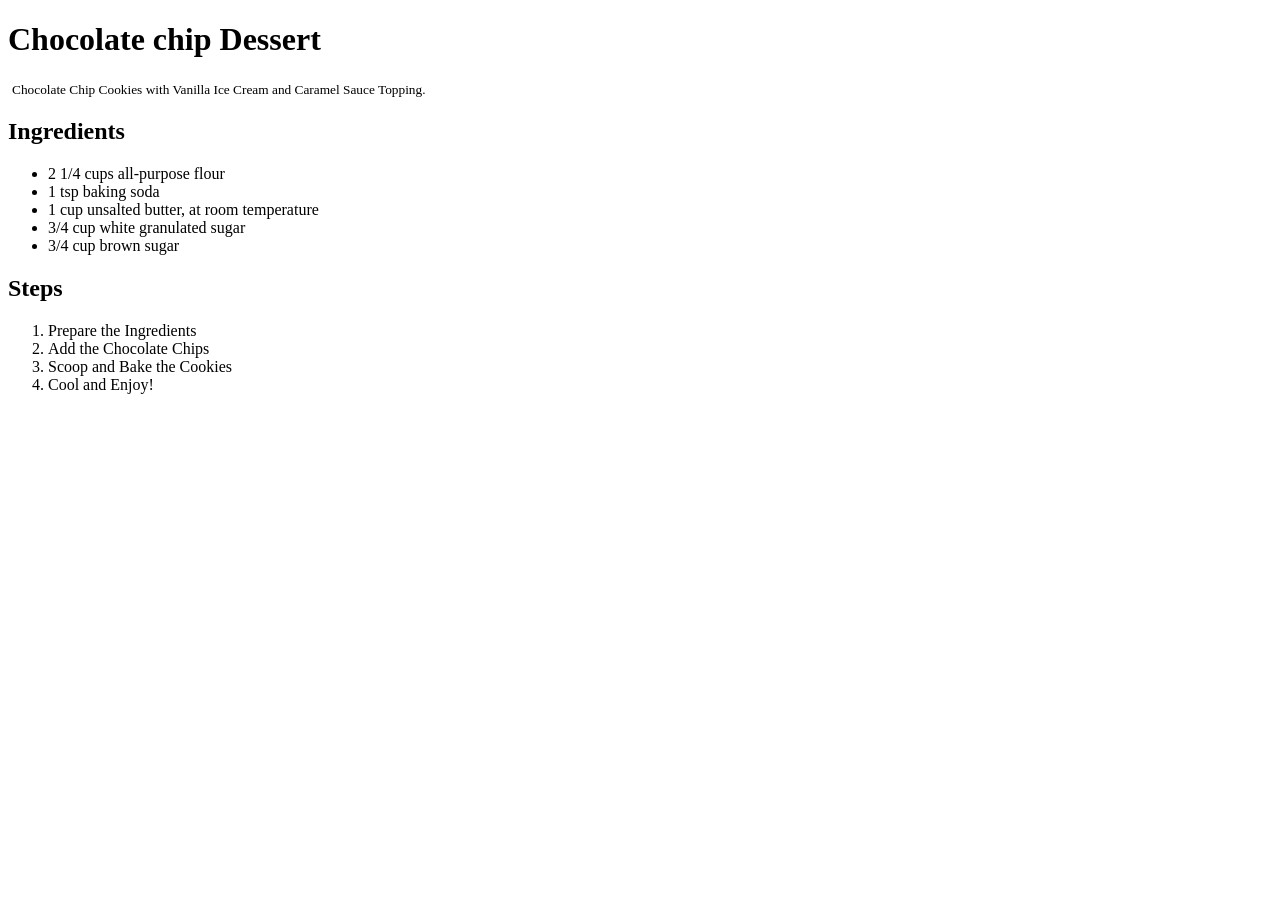
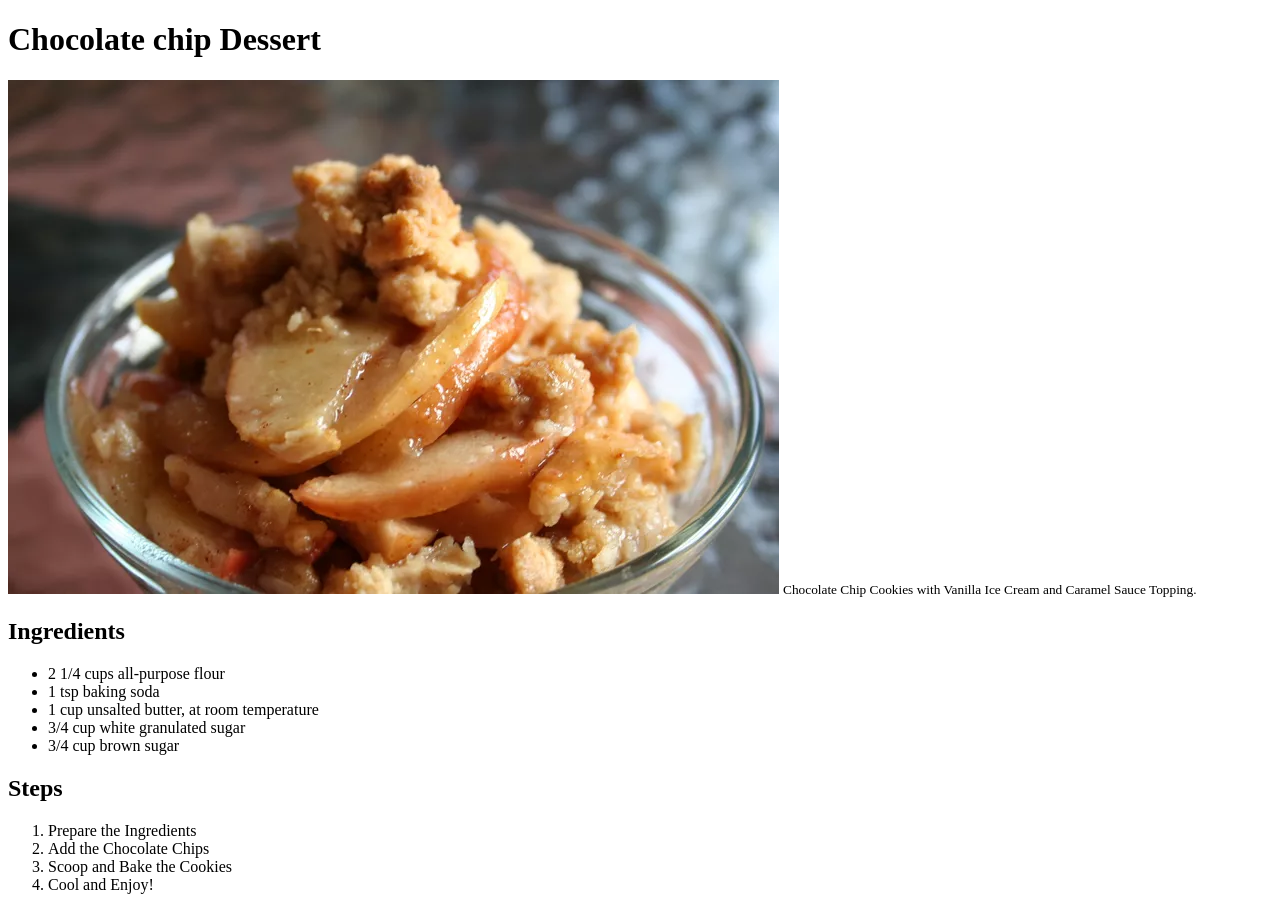
Before and after one commit to muraya-pixel/Odin_recipes, a plain HTML site: page desert.html in a window 1280 px wide. Before the commit the page ends 800 px from the top, so only its background shows below. Drawn offline with Linux system fonts and the light colour scheme.

Commit message:
Update desert.html

```diff
--- a/desert.html
+++ b/desert.html
@@ -7,7 +7,7 @@
 </head>
 <body>
     <h1>Chocolate chip Dessert</h1>
-    <img src="/recipes/desert.webp" alt="">
+    <img src="desert.webp" alt="">
 <small>Chocolate Chip Cookies with Vanilla Ice Cream and Caramel Sauce Topping.</small>
 
 <h2>Ingredients</h2>
```
